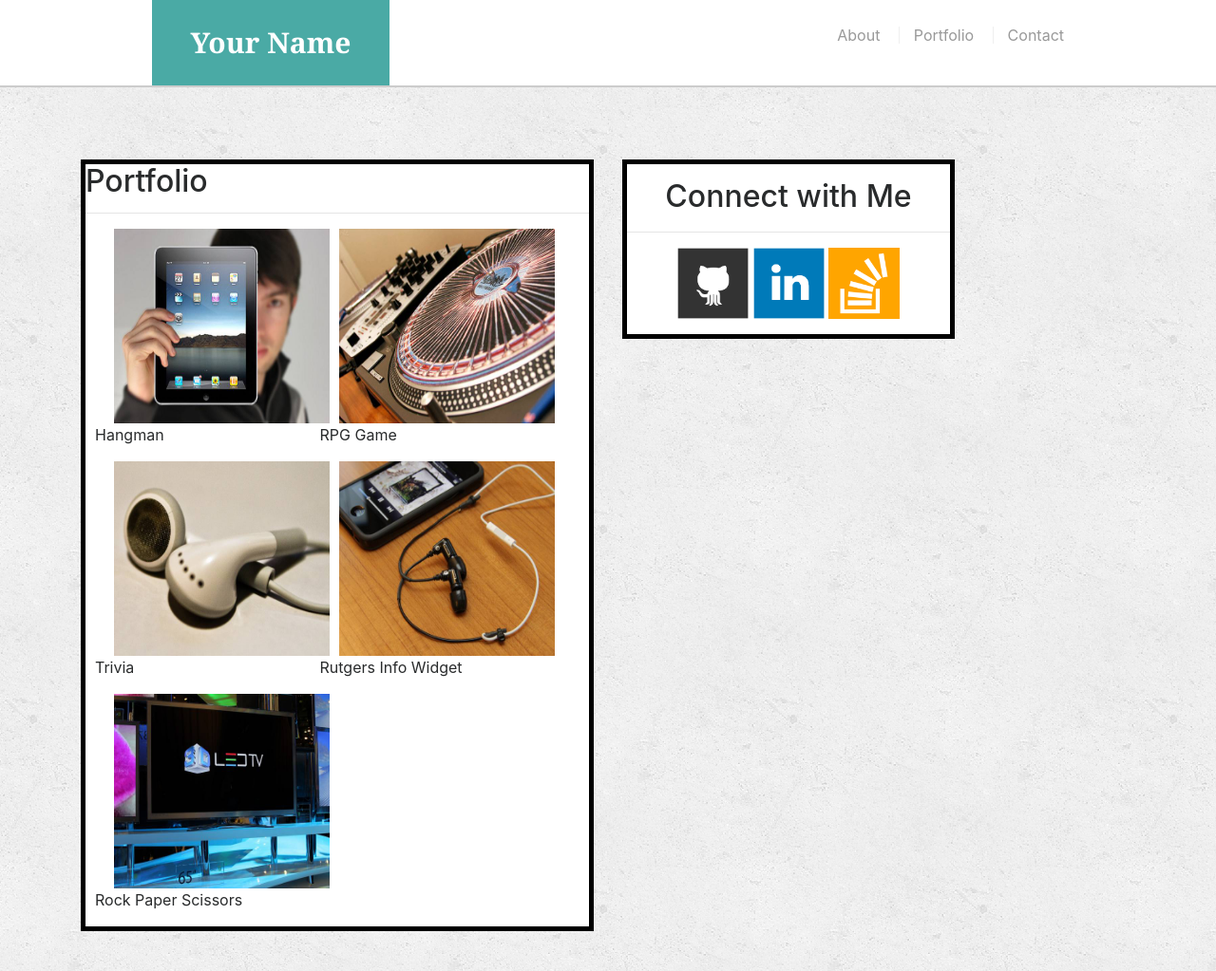
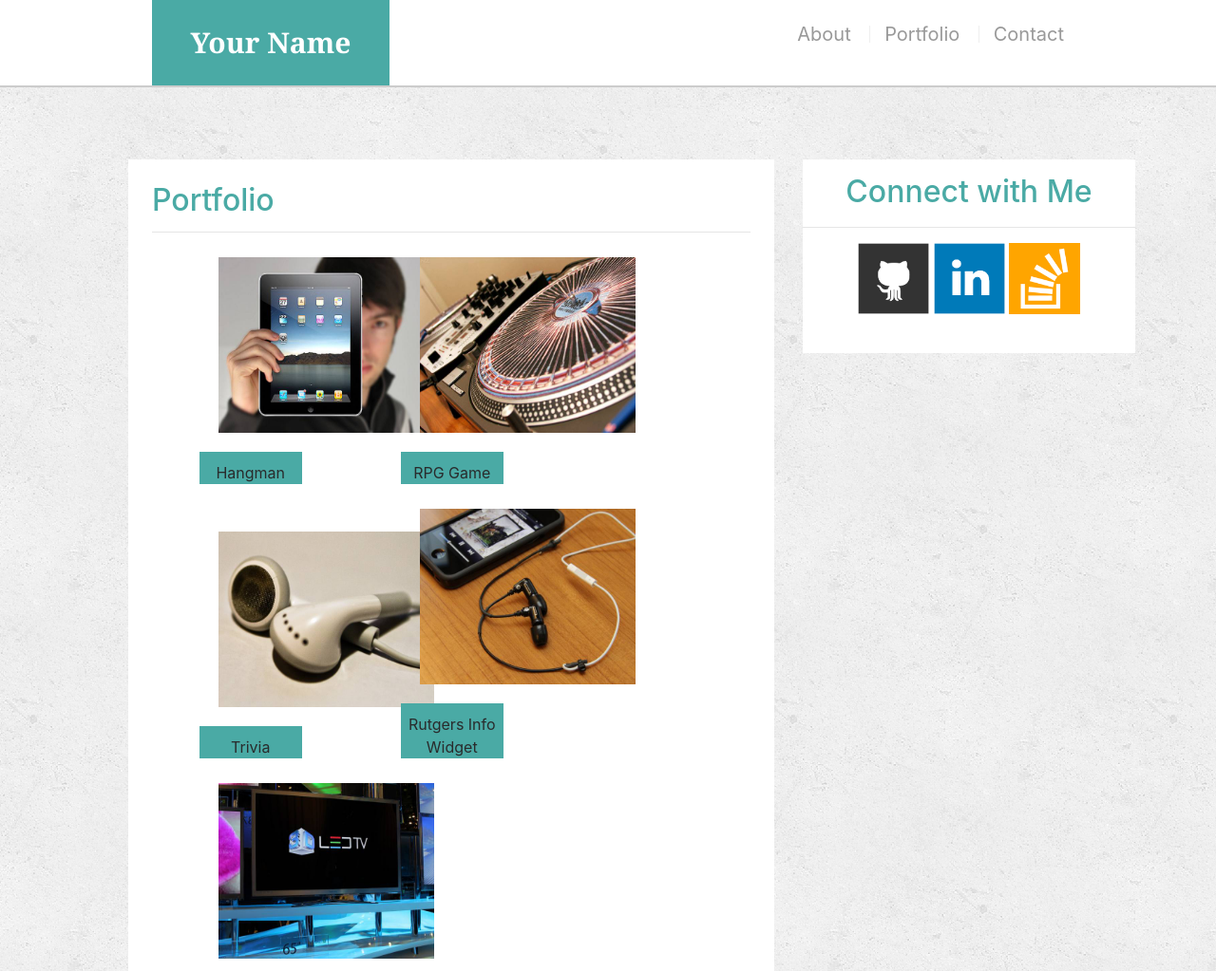
Before and after one commit to hneriya/Bootstrap-Portfolio, a plain HTML site: page portfolio.html in a window 1280 px wide. Shown: the top 1023 px of the page at 95% size. Drawn offline with nearby package versions, Linux system fonts and the light colour scheme; a script that the page names is missing.

Commit message:
Add files via upload

```diff
--- a/assets/css/style.css
+++ b/assets/css/style.css
@@ -8,27 +8,42 @@
 }*/
 
 .images-portfolio{
-  width: 40%;
+  width: 25%;
   display: inline-block;
-  margin-left: 10px;
-  margin-right: 10px;
+  margin-left: 25px;
+  margin-right: 25px;
+  padding-right: 25px;
+  padding-left: 25px;
 }
 
 .left-container{
   background-color: white;
-  border: solid black 5px;
+  border: grey 1px;
+  margin-left: 100px;
+  padding: 35px;
 }
 
+
+.left-container-portfolio{
+  background-color: white;
+  border: grey 1px;
+  margin-left: 50px;
+  padding: 25px;
+}
 .right-container{
   background-color: white;
-  border: solid black 5px;
+  border: grey 1px;
+  padding-bottom: 25px;
+  padding-top: 10px;
 }
 
 .thumb{
   margin-left: 10px;
   margin-right:10px;
-  padding: 0 10px;
+  padding: 10px;
+  /*width: 50%;*/
 }
+
 
 .container-footer{
   width: 100%;
@@ -96,6 +111,8 @@ nav a {
   color: #999;
   text-decoration: none;
   border-left: 1px solid #efefef;
+  font-size: 20px;
+
 }
 
 nav a:first-child {
@@ -120,3 +137,36 @@ body {
   padding-top: 120px;
   padding-bottom: 75px;
 }
+
+.container-title{
+  color:#4aaaa5;
+  /*font-weight: bold*/
+}
+
+.container-header{
+  color:#4aaaa5;
+/*  font-weight: bold;
+*/}
+
+
+.container p{
+  text-align: center;
+  background-color: #4aaaa5;
+  position: right;
+  padding-top: 10px;
+  margin-top: 10px;
+
+}
+
+.btn-btn-primary{
+    padding: 10px 30px;
+    font-size: 18px;
+    color: #fff;
+    cursor: pointer;
+    background: #4aaaa5;
+    border: 0 none;
+}
+
+.marshmellow{
+  background-color: white;
+}
--- a/portfolio.html
+++ b/portfolio.html
@@ -16,7 +16,7 @@
 
   <header id="mastheader">
     <div class="container-head">
-      <a href="index.html" id="logo-head">Your Name</a>  <!--box!!! -->
+      <a href="index.html" id="logo-head">Your Name</a>
       <nav>
         <a href="index.html">About</a>
         <a href="portfolio.html">Portfolio</a>
@@ -29,8 +29,8 @@
     <div class="row">
 
 
-         <div class="col-md-6 mt-4" id="outer-left-container">
-           <div class= "mt-4 left-container">
+         <div class="col-md-8 mt-4" id="outer-left-container">
+           <div class= "mt-4 left-container-portfolio">
                     <h2 class="container-title"> Portfolio</h2>
 
                     <hr>
```
Also changed, not shown: contact.html (+6 -4 lines), index.html (+2 -0 lines).
